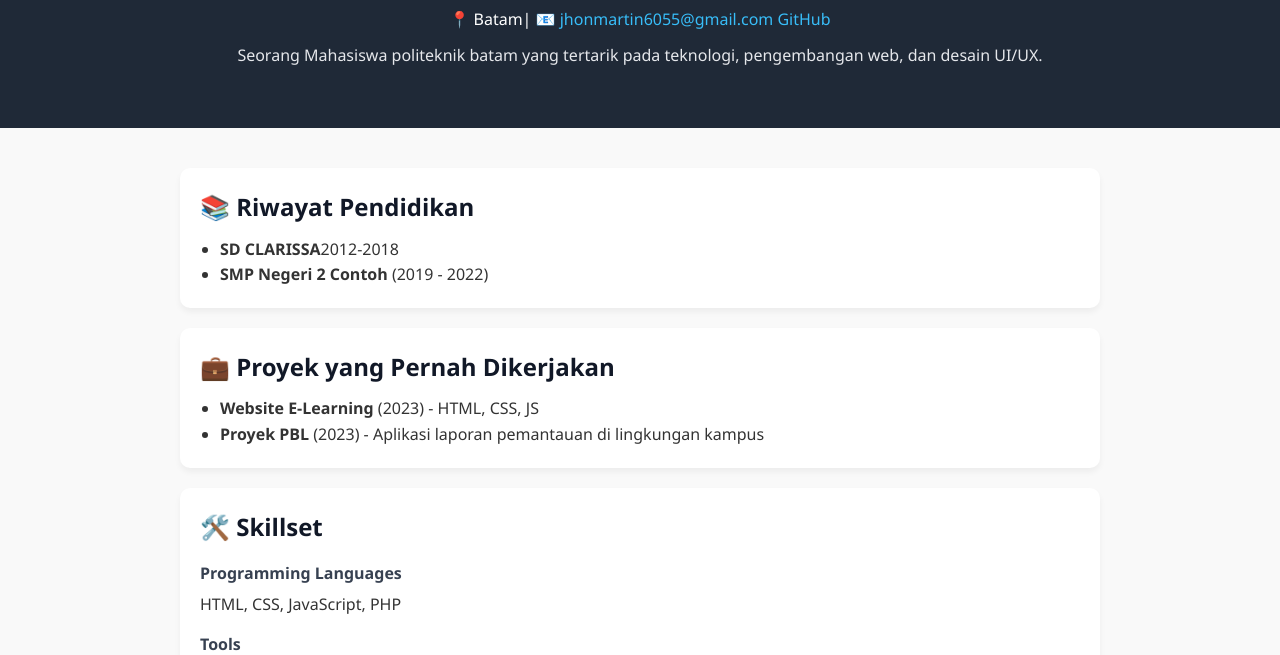
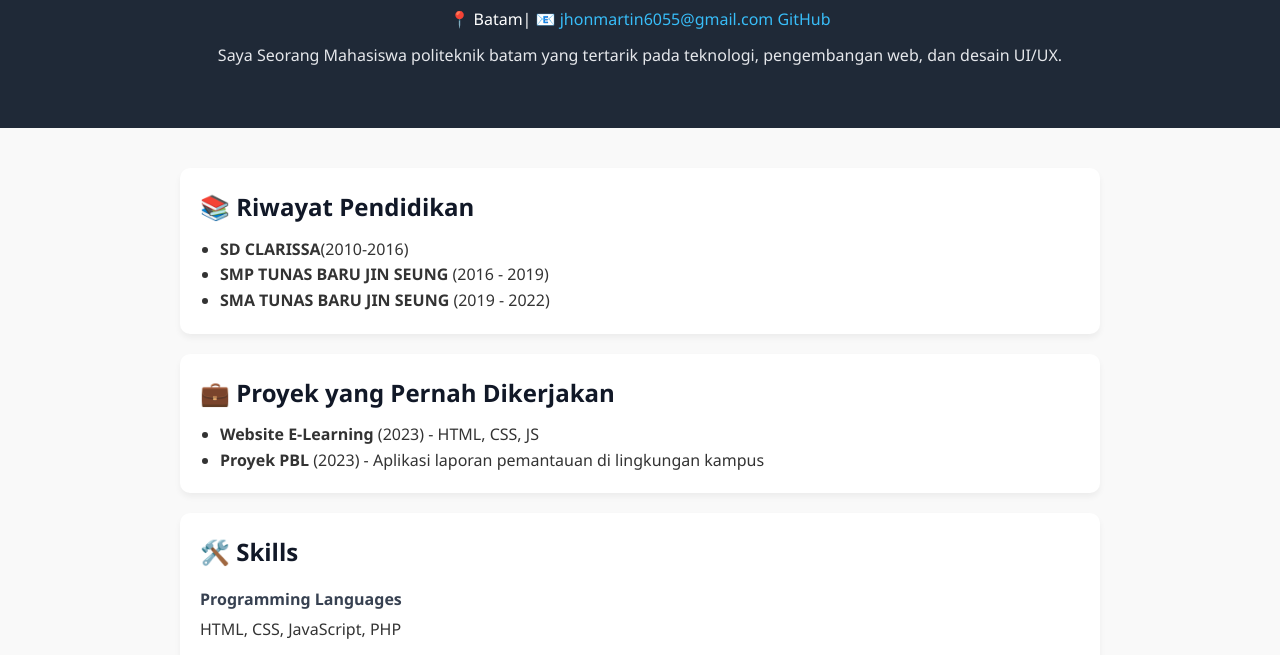
Before and after one commit to Jhon-db/my-portofolio, a plain HTML site: page index.html in a window 1280 px wide. Shown: the part 114-769 px from the top of the page. Drawn offline with Linux system fonts and the light colour scheme.

Commit message:
Update index.html

```diff
--- a/index.html
+++ b/index.html
@@ -16,7 +16,7 @@
         <a href="https://github.com/my-portofolio" target="_blank">GitHub</a>
       </p>
       <p class="desc">
-        Seorang Mahasiswa politeknik batam yang tertarik pada teknologi, pengembangan web, dan desain UI/UX.
+       Saya Seorang Mahasiswa politeknik batam yang tertarik pada teknologi, pengembangan web, dan desain UI/UX.
       </p>
     </div>
   </header>
@@ -25,8 +25,9 @@
     <section>
       <h2>📚 Riwayat Pendidikan</h2>
       <ul>
-        <li><strong>SD CLARISSA</strong>2012-2018</li>
-        <li><strong>SMP Negeri 2 Contoh</strong> (2019 - 2022)</li>
+        <li><strong>SD CLARISSA</strong>(2010-2016)</li>
+        <li><strong>SMP TUNAS BARU JIN SEUNG</strong> (2016 - 2019)</li>
+        <li><strong>SMA TUNAS BARU JIN SEUNG</strong> (2019 - 2022)</li>
       </ul>
     </section>
 
@@ -39,7 +40,7 @@
     </section>
 
     <section>
-      <h2>🛠️ Skillset</h2>
+      <h2>🛠️ Skills</h2>
       <h4>Programming Languages</h4>
       <p>HTML, CSS, JavaScript, PHP</p>
 
```
